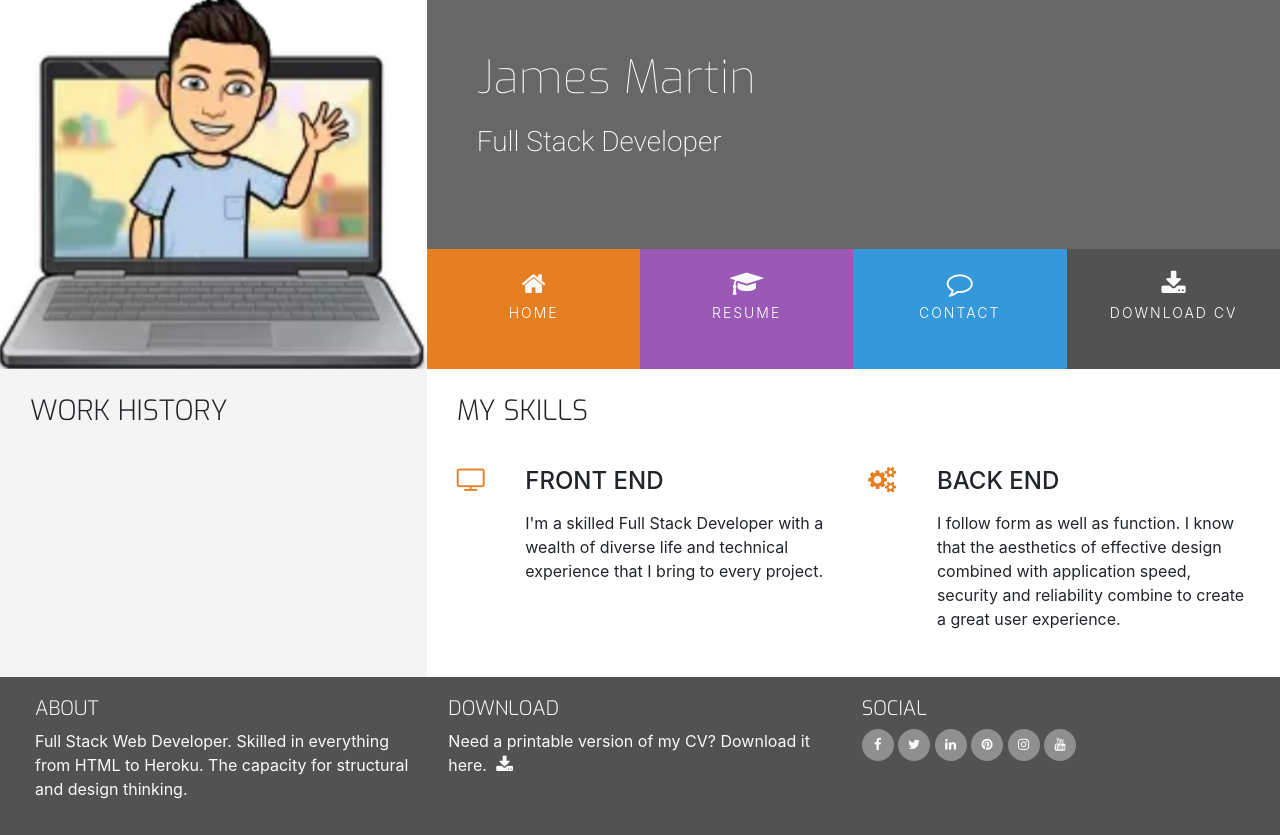
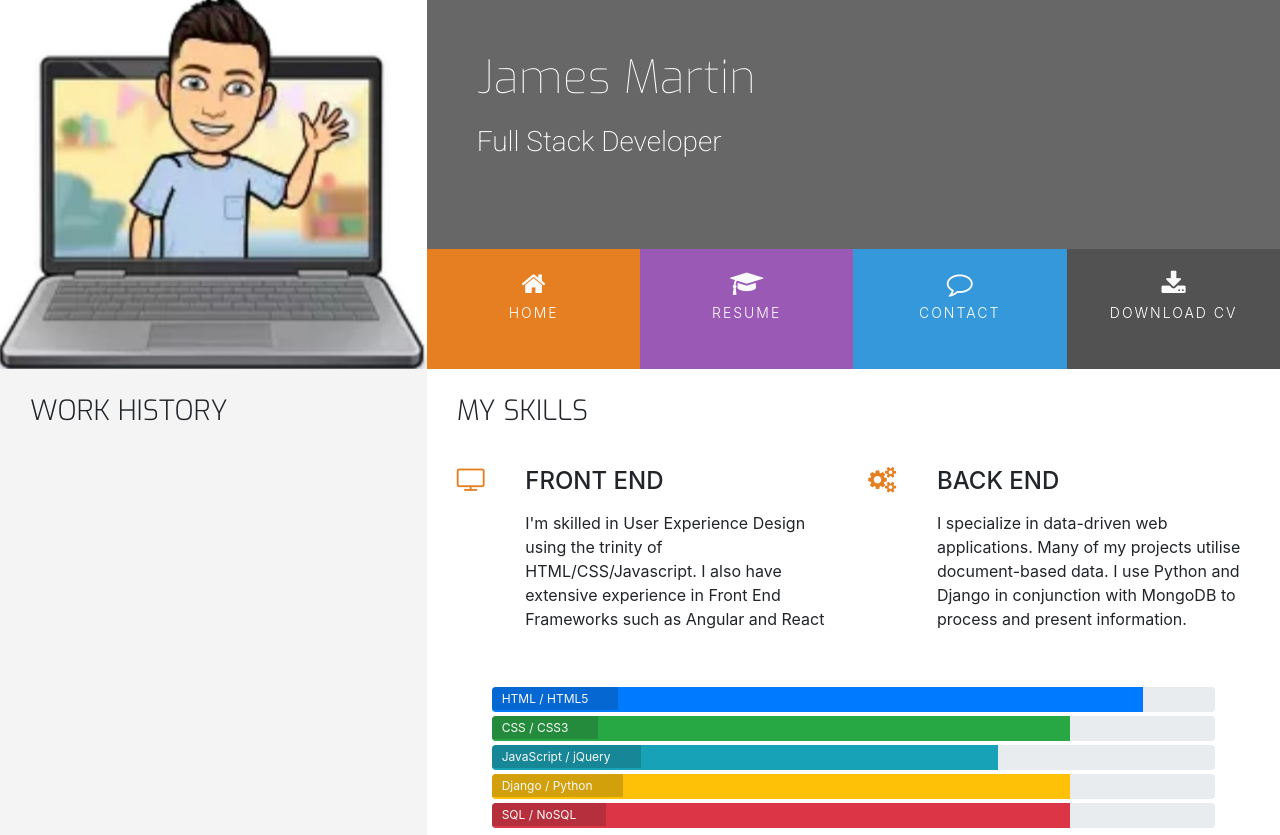
Before and after one commit to JamesMartin1998/Bootstrap-Resume, a plain HTML site: page resume.html in a window 1280 px wide. Shown: the top 835 px of the page. Drawn offline with nearby package versions, Linux system fonts and the light colour scheme.

Commit message:
add progress bars

```diff
--- a/assets/css/style.css
+++ b/assets/css/style.css
@@ -257,3 +257,24 @@ footer {
     width: 60%;
     position: relative;
 }
+
+/*--------------------------------------------Skills */
+
+.progress {
+    position: relative;
+    height: 25px;
+    margin-bottom: 4px;
+}
+
+.progress-type {
+    position: absolute;
+    left: 0px;
+    font-weight: 400;
+    padding: 3px 30px 2px 10px;
+    color: #fafafa;
+    background-color: rgba(25, 25, 25, 0.2);
+}
+
+.progress-section {
+    margin: 40px 20px;
+}
--- a/resume.html
+++ b/resume.html
@@ -65,7 +65,9 @@
                             </div>
                             <div class="col-10">
                                 <h4 class="three-reasons-heading uppercase">Front End</h4>
-                                <p>I'm a skilled Full Stack Developer with a wealth of diverse life and technical experience that I bring to every project.</p>
+                                <p>
+                                    I'm skilled in User Experience Design using the trinity of HTML/CSS/Javascript. I also have extensive experience in Front End Frameworks such as Angular and React
+                                </p>
                             </div>
                         </div>
                     </div>
@@ -76,8 +78,64 @@
                             </div>
                             <div class="col-10">
                                 <h4 class="three-reasons-heading uppercase">Back End</h4>
-                                <p>I follow form as well as function. I know that the aesthetics of effective design combined with application speed, security and reliability combine to create a great user experience.</p>
+                                <p>
+                                    I specialize in data-driven web applications. Many of my projects utilise document-based data. I use Python and Django in conjunction with MongoDB to process and present information.
+                                </p>
                             </div>
+                        </div>
+                    </div>
+                </div>
+                <div class="row progress-section">
+                    <div class="col">
+                        <div class="progress">
+                            <div class="progress-bar" role="progressbar" aria-valuenow="90" aria-valuemin="0" aria-valuemax="100" style="width:90%;">
+                                <span class="sr-only">
+                                    90% Complete
+                                </span>
+                            </div>
+                            <span class="progress-type">
+                                HTML / HTML5
+                            </span>
+                        </div>
+                        <div class="progress">
+                            <div class="progress-bar bg-success" role="progressbar" aria-valuenow="80" aria-valuemin="0" aria-valuemax="100" style="width:80%;">
+                                <span class="sr-only">
+                                    80% Complete
+                                </span>
+                            </div>
+                            <span class="progress-type">
+                                CSS / CSS3
+                            </span>
+                        </div>
+                        <div class="progress">
+                            <div class="progress-bar bg-info" role="progressbar" aria-valuenow="70" aria-valuemin="0" aria-valuemax="100" style="width:70%;">
+                                <span class="sr-only">
+                                    70% Complete
+                                </span>
+                            </div>
+                            <span class="progress-type">
+                                JavaScript / jQuery
+                            </span>
+                        </div>
+                        <div class="progress">
+                            <div class="progress-bar bg-warning" role="progressbar" aria-valuenow="80" aria-valuemin="0" aria-valuemax="100" style="width:80%;">
+                                <span class="sr-only">
+                                    80% Complete
+                                </span>
+                            </div>
+                            <span class="progress-type">
+                                Django / Python
+                            </span>
+                        </div>
+                        <div class="progress">
+                            <div class="progress-bar bg-danger" role="progressbar" aria-valuenow="80" aria-valuemin="0" aria-valuemax="100" style="width:80%;">
+                                <span class="sr-only">
+                                    80% Complete
+                                </span>
+                            </div>
+                            <span class="progress-type">
+                                SQL / NoSQL
+                            </span>
                         </div>
                     </div>
                 </div>
```
